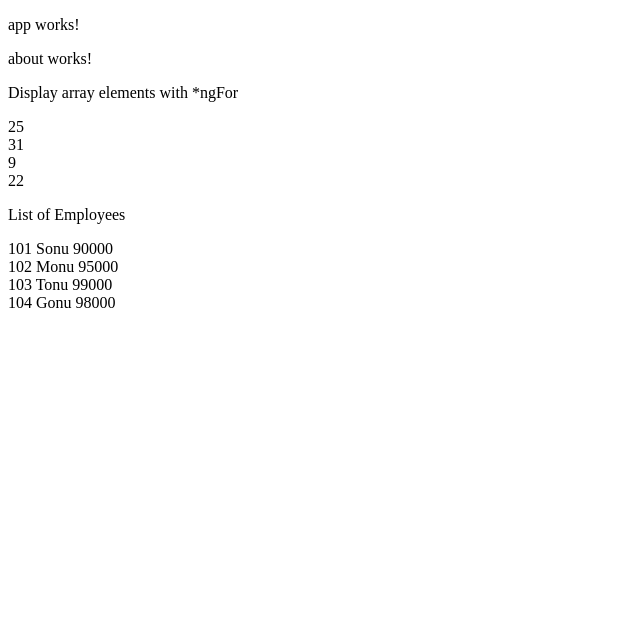
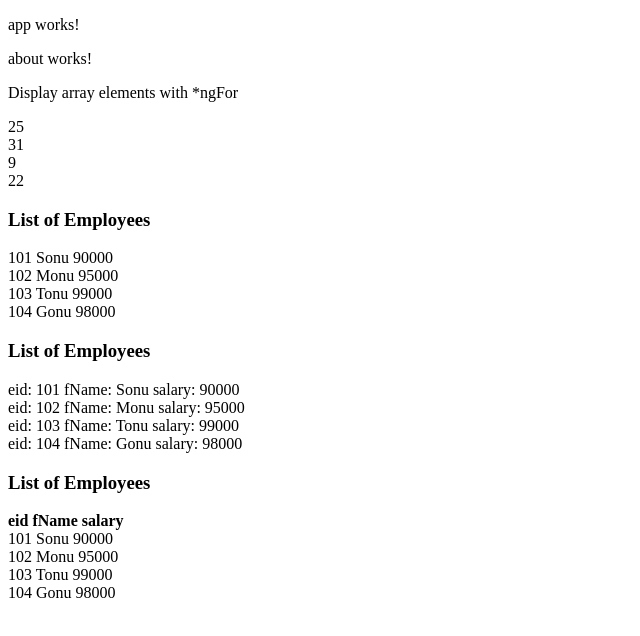
Before and after one commit to vamandeshmukh/deloitte-app, an Angular app: page / in a window 1280 px wide. Shown: the top 636 px of the page, without its empty margins (0-640 px from the left). Built offline with nearby package versions, Linux system fonts and the light colour scheme.

Commit message:
ng-basics

```diff
--- a/src/app/about/about.component.html
+++ b/src/app/about/about.component.html
@@ -3,13 +3,22 @@
     <p>about works!</p>
 
     <p>Display array elements with *ngFor</p>
-
     <div *ngFor="let num of myNums"> {{ num }} </div>
 
-    <p>List of Employees</p>
-
-
+    <h3>List of Employees</h3>
     <div *ngFor="let emp of empList"> {{emp.eid}} {{emp.fName}} {{emp.salary}}</div>
 
+    <h3>List of Employees</h3>
+    <div *ngFor="let emp of empList">
+        <span *ngFor="let item of emp | keyvalue">
+            {{ item.key }}: {{ item.value }}
+        </span>
+    </div>
+
+    <h3>List of Employees</h3>
+    <span *ngFor="let item of empList[0] | keyvalue"> <b> {{ item.key }} </b> </span>
+    <div *ngFor="let emp of empList">
+        <span *ngFor="let item of emp | keyvalue"> {{ item.value }} </span>
+    </div>
 
 </div>
--- a/src/app/about/about.component.ts
+++ b/src/app/about/about.component.ts
@@ -6,7 +6,6 @@ import { Component } from '@angular/core';
   styleUrls: ['./about.component.css']
 })
 export class AboutComponent {
-
 
 
   empList = [
@@ -18,6 +17,26 @@ export class AboutComponent {
 
   myNums = [25, 31, 9, 22];
 
+  Object = Object;
+
+  myObj = {
+    "id": 834,
+    "first_name": "GS",
+    "last_name": "Shahid",
+    "phone": "03215110224",
+    "role": null,
+    "email": "test@example.com",
+    "picture": {
+      "url": null,
+      "thumb": {
+        "url": null
+      }
+    },
+    "address": "Nishtar Colony",
+    "city_id": 2,
+    "provider": "email",
+    "uid": "test@example.com"
+  }
 
 
 }
```
